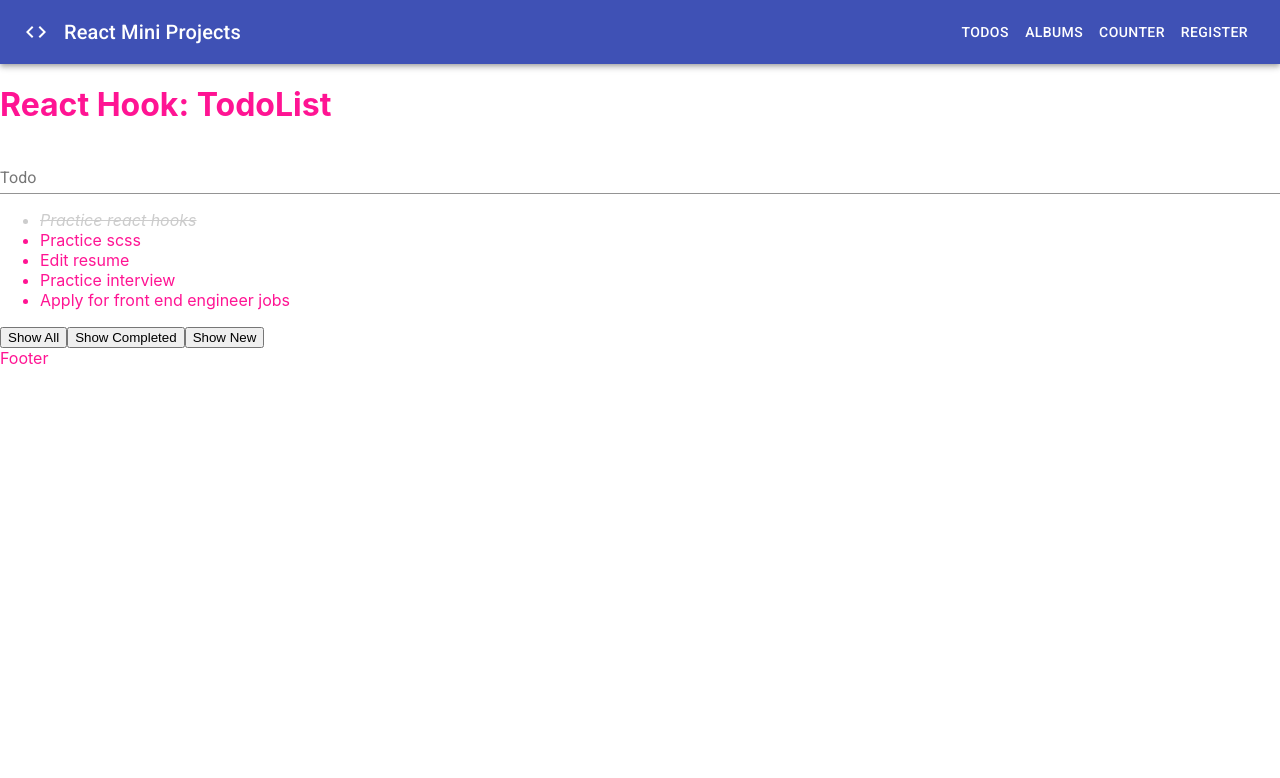
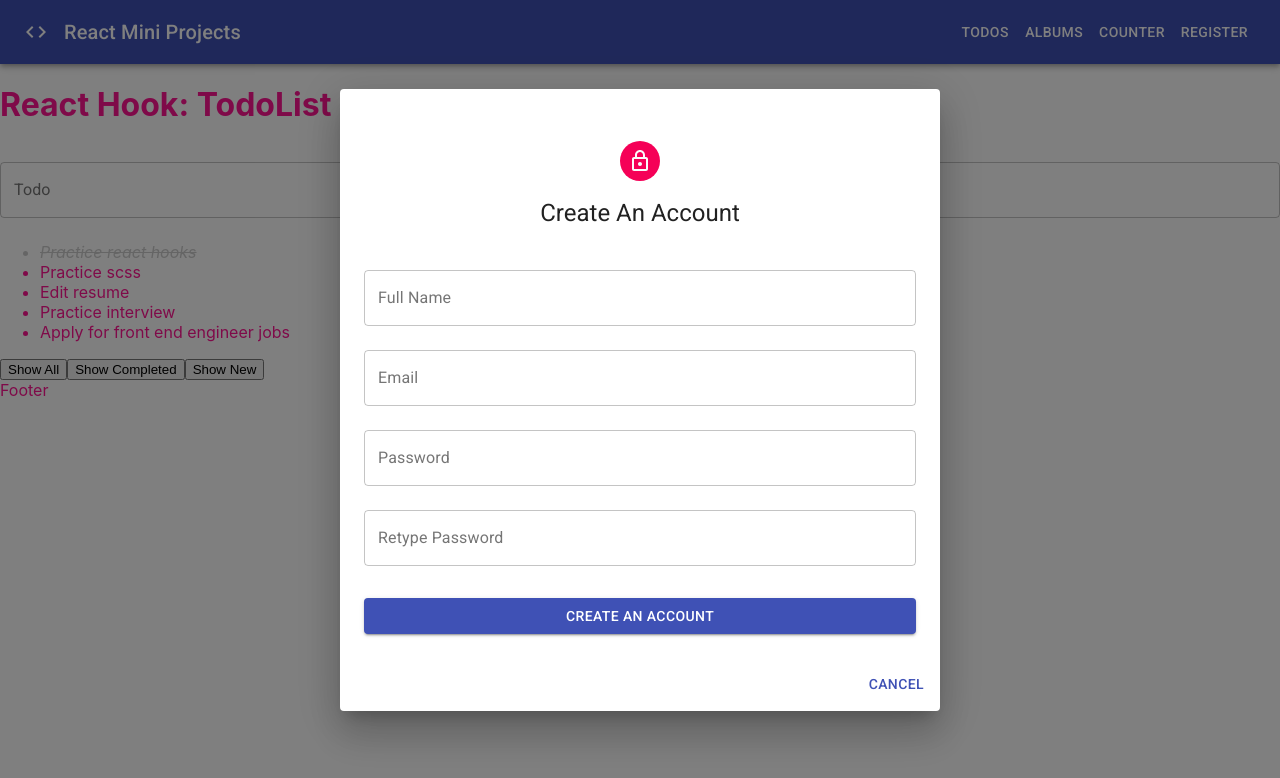
Before and after one commit to camha91/react-mini-projects, a React (Create React App) app: page /todos in a window 1280 px wide. Both pictures are taken after a click on the button "REGISTER". Shown: the top 778 px of the page. Built offline with nearby package versions, Linux system fonts and the light colour scheme; the HTML template or start-up script is replaced by a standard one.

Commit message:
Setup and style for sign up form

```diff
--- a/src/components/Header/index.jsx
+++ b/src/components/Header/index.jsx
@@ -1,11 +1,16 @@
 import AppBar from '@material-ui/core/AppBar';
 import Button from '@material-ui/core/Button';
+import Dialog from '@material-ui/core/Dialog';
+import DialogActions from '@material-ui/core/DialogActions';
+import DialogContent from '@material-ui/core/DialogContent';
+import DialogContentText from '@material-ui/core/DialogContentText';
 import { makeStyles } from '@material-ui/core/styles';
 import Toolbar from '@material-ui/core/Toolbar';
 import Typography from '@material-ui/core/Typography';
 import CodeIcon from '@material-ui/icons/Code';
-import React from 'react';
-import { NavLink, Link } from 'react-router-dom';
+import React, { useState } from 'react';
+import { Link, NavLink } from 'react-router-dom';
+import Register from 'features/Auth/components/Register';
 
 const useStyles = makeStyles((theme) => ({
   root: {
@@ -25,6 +30,15 @@
 
 export default function Header() {
   const classes = useStyles();
+  const [open, setOpen] = useState(false);
+
+  const handleClickOpen = () => {
+    setOpen(true);
+  };
+
+  const handleClose = () => {
+    setOpen(false);
+  };
 
   return (
     <div className={classes.root}>
@@ -49,9 +63,28 @@
             <Button color="inherit">Counter</Button>
           </NavLink>
 
-          <Button color="inherit">Register</Button>
+          <Button color="inherit" onClick={handleClickOpen}>
+            Register
+          </Button>
         </Toolbar>
       </AppBar>
+
+      <Dialog
+        disableBackdropClick
+        disableEscapeKeyDown
+        open={open}
+        onClose={handleClose}
+        aria-labelledby="form-dialog-title"
+      >
+        <DialogContent>
+          <Register />
+        </DialogContent>
+        <DialogActions>
+          <Button onClick={handleClose} color="primary">
+            Cancel
+          </Button>
+        </DialogActions>
+      </Dialog>
     </div>
   );
 }
--- a/src/components/form-controls/InputField/index.jsx
+++ b/src/components/form-controls/InputField/index.jsx
@@ -22,6 +22,8 @@
       name={name}
       control={form.control}
       as={TextField}
+      margin="normal"
+      variant="outlined"
       fullWidth
       label={label}
       disabled={disabled}
--- /dev/null
+++ b/src/features/Auth/components/Register/index.jsx
@@ -0,0 +1,25 @@
+import React from 'react';
+import PropTypes from 'prop-types';
+import RegisterForm from '../RegisterForm';
+
+Register.propTypes = {
+  onSubmit: PropTypes.func,
+};
+
+Register.defaultProps = {
+  onSubmit: null,
+};
+
+function Register({ onSubmit }) {
+  function handleSubmit(values) {
+    console.log('Form Submit: ', values);
+  }
+
+  return (
+    <div>
+      <RegisterForm onSubmit={handleSubmit} />
+    </div>
+  );
+}
+
+export default Register;
--- /dev/null
+++ b/src/features/Auth/components/RegisterForm/index.jsx
@@ -0,0 +1,80 @@
+import { yupResolver } from '@hookform/resolvers/yup';
+import { Avatar, Button, makeStyles, Typography } from '@material-ui/core';
+import LockOutlinedIcon from '@material-ui/icons/LockOutlined';
+import InputField from 'components/form-controls/InputField';
+import PropTypes from 'prop-types';
+import React from 'react';
+import { useForm } from 'react-hook-form';
+import * as yup from 'yup';
+
+const useStyles = makeStyles((theme) => ({
+  root: {
+    paddingTop: theme.spacing(4),
+  },
+  avatar: {
+    margin: '0 auto',
+    backgroundColor: theme.palette.secondary.main,
+  },
+  title: {
+    margin: theme.spacing(2, 0, 3, 0),
+    textAlign: 'center',
+  },
+  submit: {
+    margin: theme.spacing(3, 0, 2, 0),
+  },
+}));
+
+RegisterForm.propTypes = {
+  onSubmit: PropTypes.func,
+};
+
+function RegisterForm(props) {
+  const classes = useStyles();
+
+  const schema = yup.object().shape({
+    title: yup.string().required('Please enter title').min(5, 'Title is too short'),
+  });
+
+  const form = useForm({
+    defaultValues: {
+      fullName: '',
+      email: '',
+      password: '',
+      retypePassword: '',
+    },
+    resolver: yupResolver(schema),
+  });
+
+  function handleSubmit(values) {
+    const { onSubmit } = props;
+    if (onSubmit) {
+      onSubmit(values);
+    }
+
+    form.reset();
+  }
+
+  return (
+    <div className={classes.root}>
+      <Avatar className={classes.avatar}>
+        <LockOutlinedIcon />
+      </Avatar>
+
+      <Typography className={classes.title} component="h3" variant="h5">
+        Create An Account
+      </Typography>
+      <form onSubmit={form.handleSubmit(handleSubmit)}>
+        <InputField name="fullName" label="Full Name" form={form} />
+        <InputField name="email" label="Email" form={form} />
+        <InputField name="password" label="Password" form={form} />
+        <InputField name="retypePassword" label="Retype Password" form={form} />
+
+        <Button className={classes.submit} variant="contained" color="primary" fullWidth>
+          Create an account
+        </Button>
+      </form>
+    </div>
+  );
+}
+
+export default RegisterForm;
```
Also changed, not shown: src/features/Auth/index.jsx (added), 1 other file (tests, documents, lock files or other folders).
